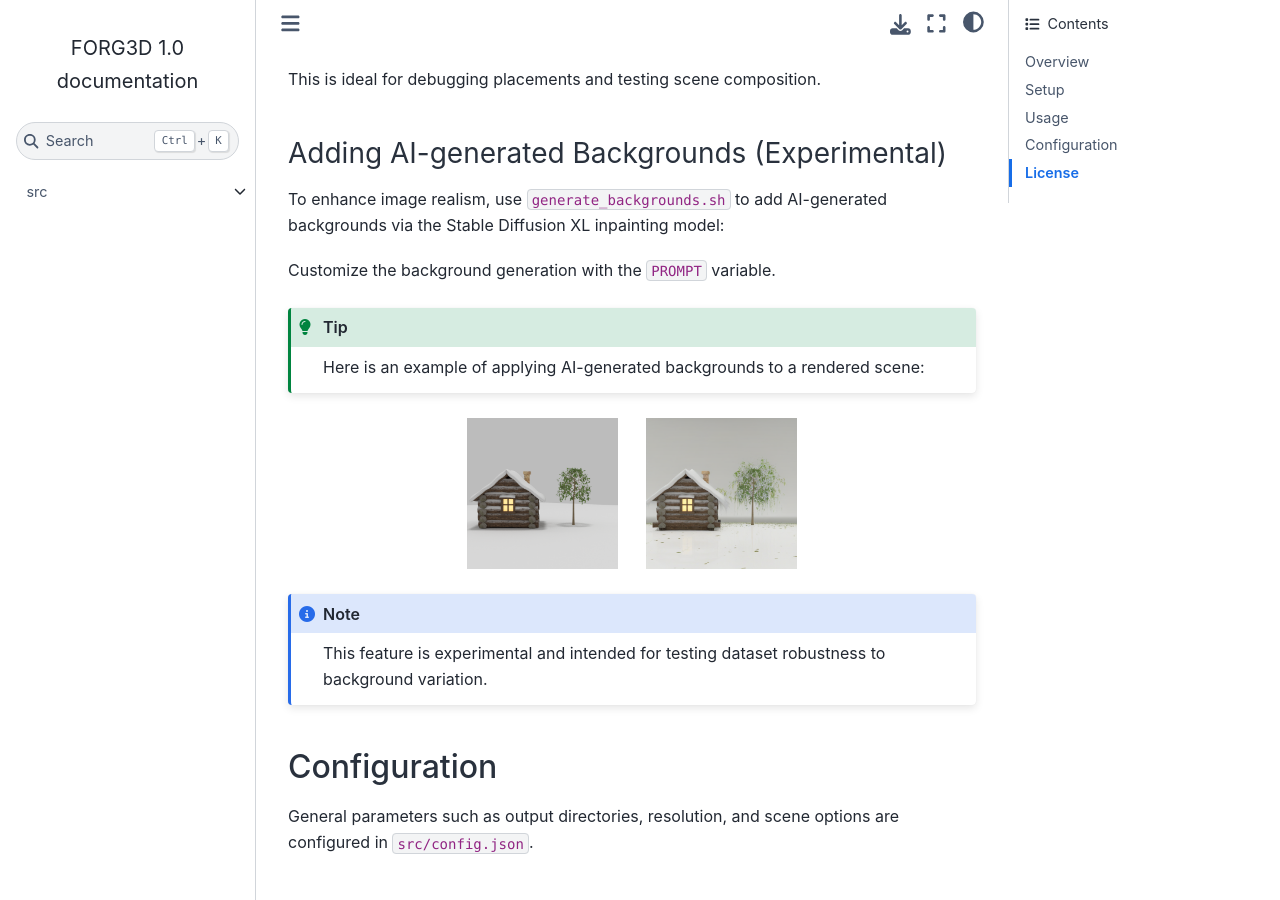
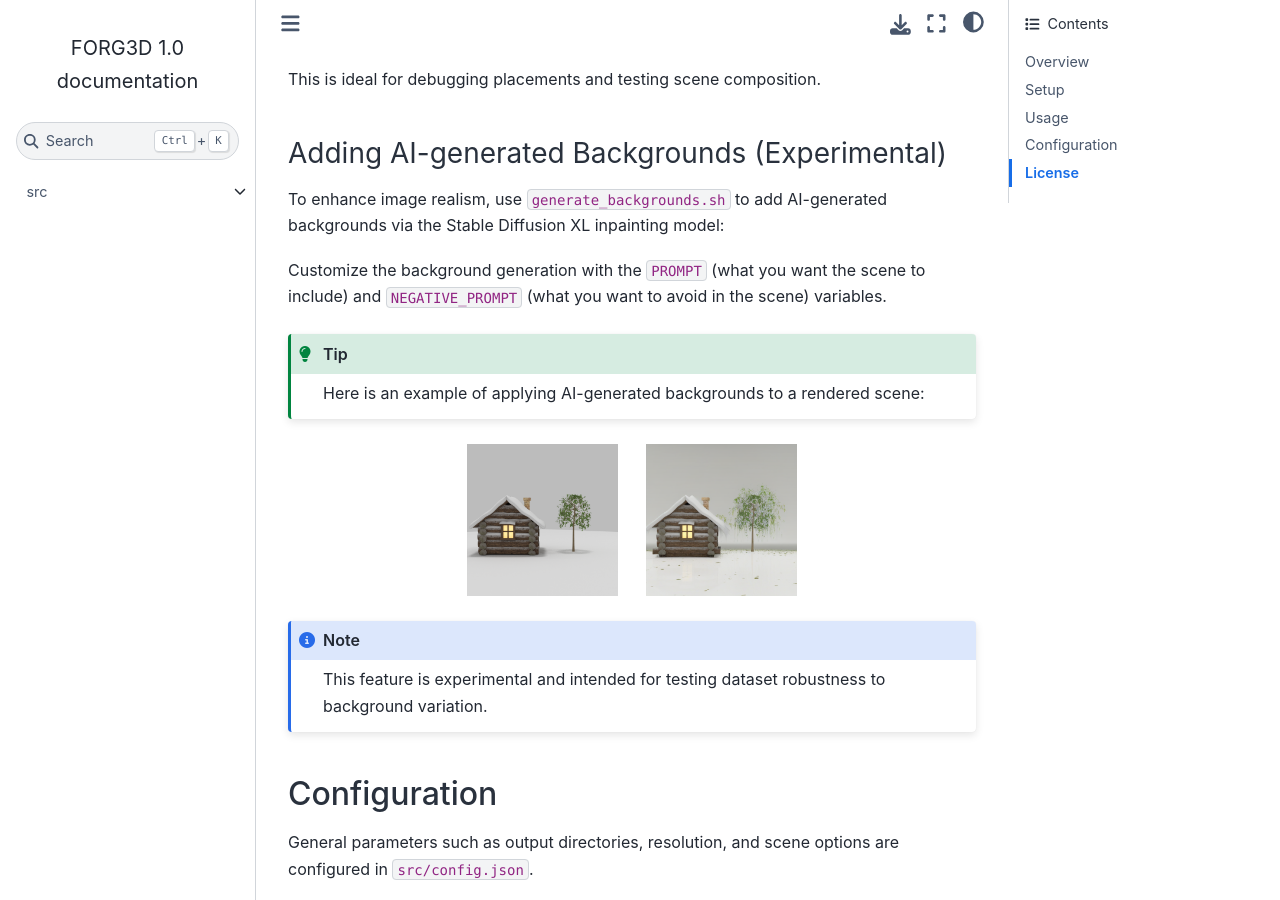
Before and after one commit to compling-wat/FORG3D, a Sphinx documentation site: the page built from docs/index.rst, in a window 1280 px wide and 900 px high, scrolled down 3639 px. Built offline with Sphinx 7.4.7 and the Sphinx Book theme 1.1.4, drawn with Linux system fonts in a browser that asks for light colours.

Commit message:
Background generation updates

```diff
--- a/docs/index.rst
+++ b/docs/index.rst
@@ -159,7 +159,7 @@ Adding AI-generated Backgrounds (Experimental)
 
 To enhance image realism, use ``generate_backgrounds.sh`` to add AI-generated backgrounds via the Stable Diffusion XL inpainting model:
 
-Customize the background generation with the ``PROMPT`` variable.
+Customize the background generation with the ``PROMPT`` (what you want the scene to include) and ``NEGATIVE_PROMPT`` (what you want to avoid in the scene) variables.
 
 .. tip::
 
```
Also changed, not shown: README.md (+3 -1 lines), 2 other files.
